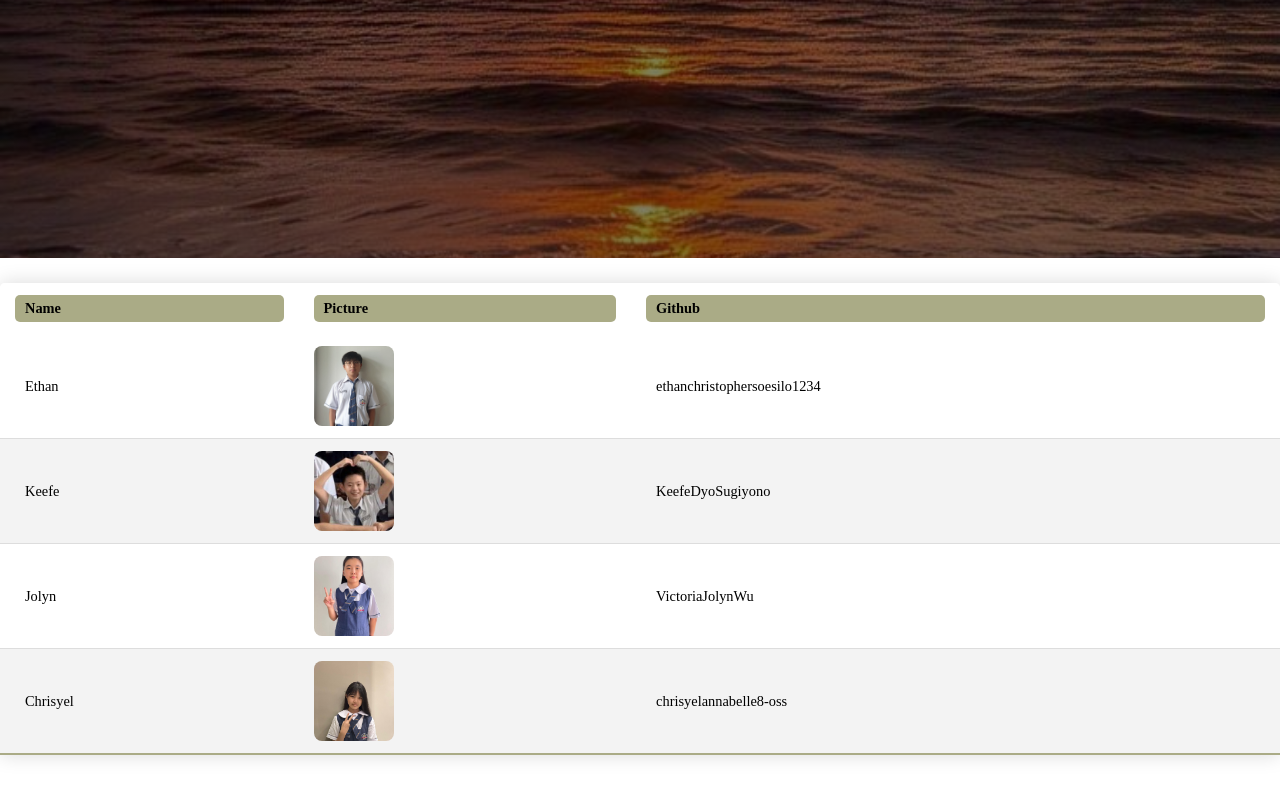
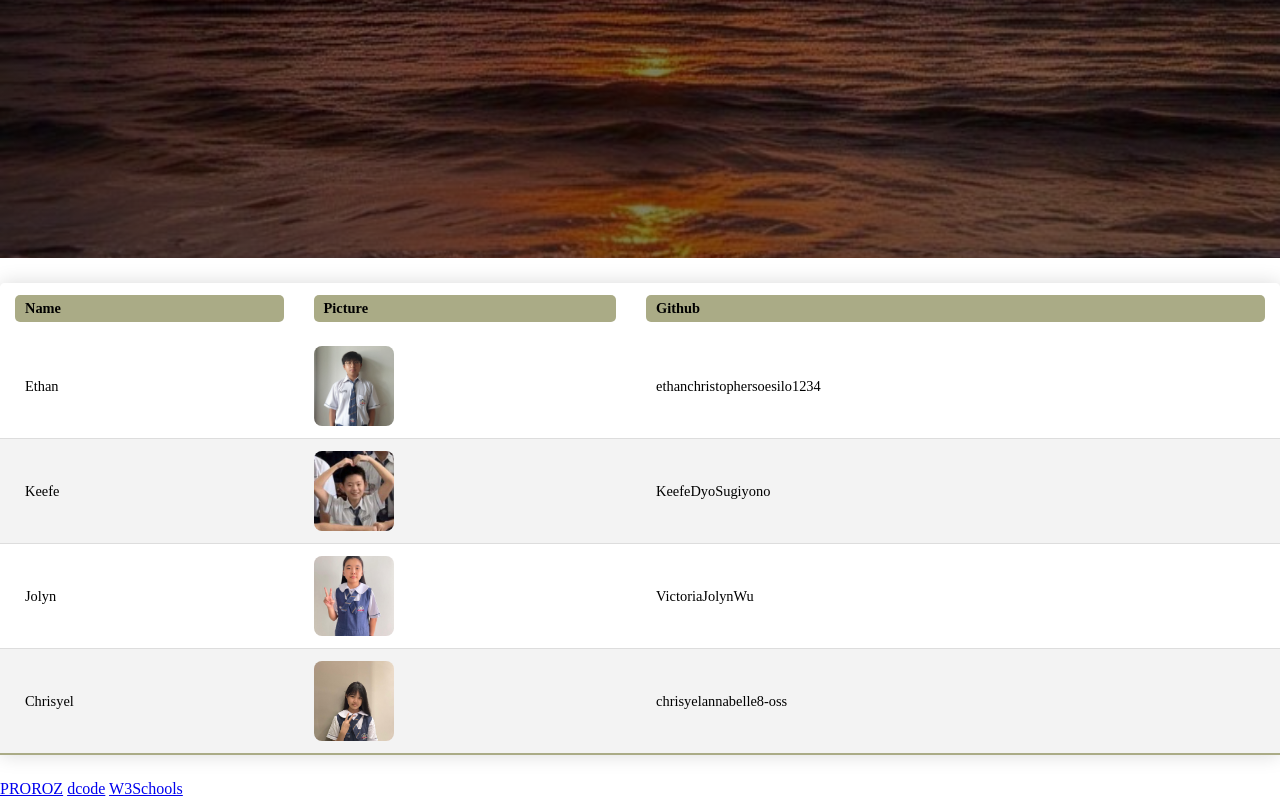
Before and after one commit to ethanchristophersoesilo1234/Final-Project-computing, a plain HTML site: page 8B/introduction.html in a window 1280 px wide. Shown: the part 542-1340 px from the top of the page. Drawn offline with Linux system fonts and the light colour scheme.

Commit message:
Update introduction.html

```diff
--- a/8B/introduction.html
+++ b/8B/introduction.html
@@ -14,7 +14,7 @@
         <ul>
             <li><a href="#">welcome.html</a></li>
             <li><a href="introduction.html" class="active">Introduction</a></li>
-            <li><a href="#">index.html</a></li>
+            <li><a href="index.html">Main</a></li>
         </ul>
         </div>
         <div class="title">
@@ -58,6 +58,11 @@
       </tbody>
     </table>
   </div>
+    <footer>
+        <a href=https://www.youtube.com/watch?v=M5JJxdrCvJQ>PROROZ</a>
+        <a href=https://youtu.be/biI9OFH6Nmg?si=geXLZJjoEct2YCcU>dcode</a>
+        <a href=https://www.w3schools.com/>W3Schools</a>
+    </footer>
     </header>
 </body>
 
```
